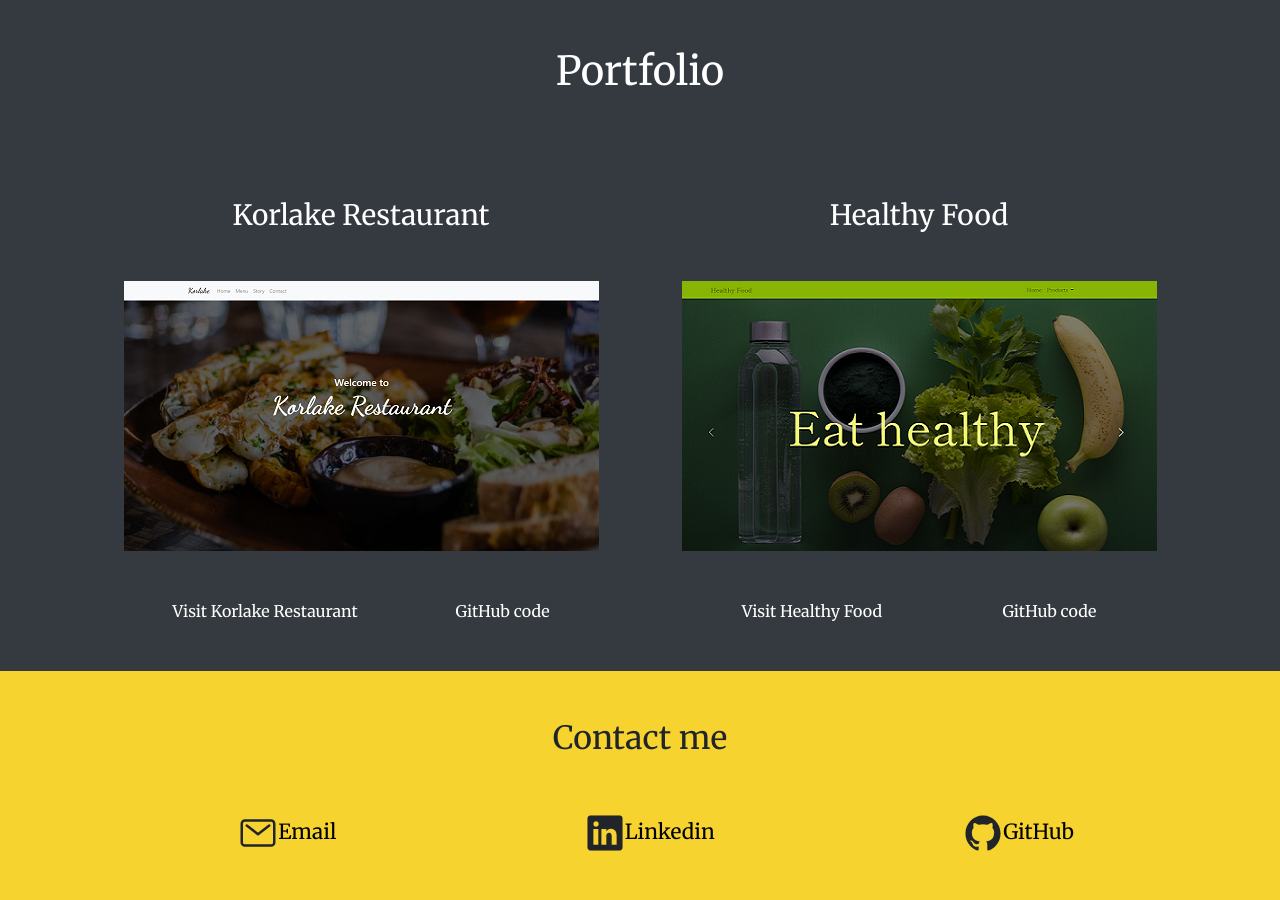
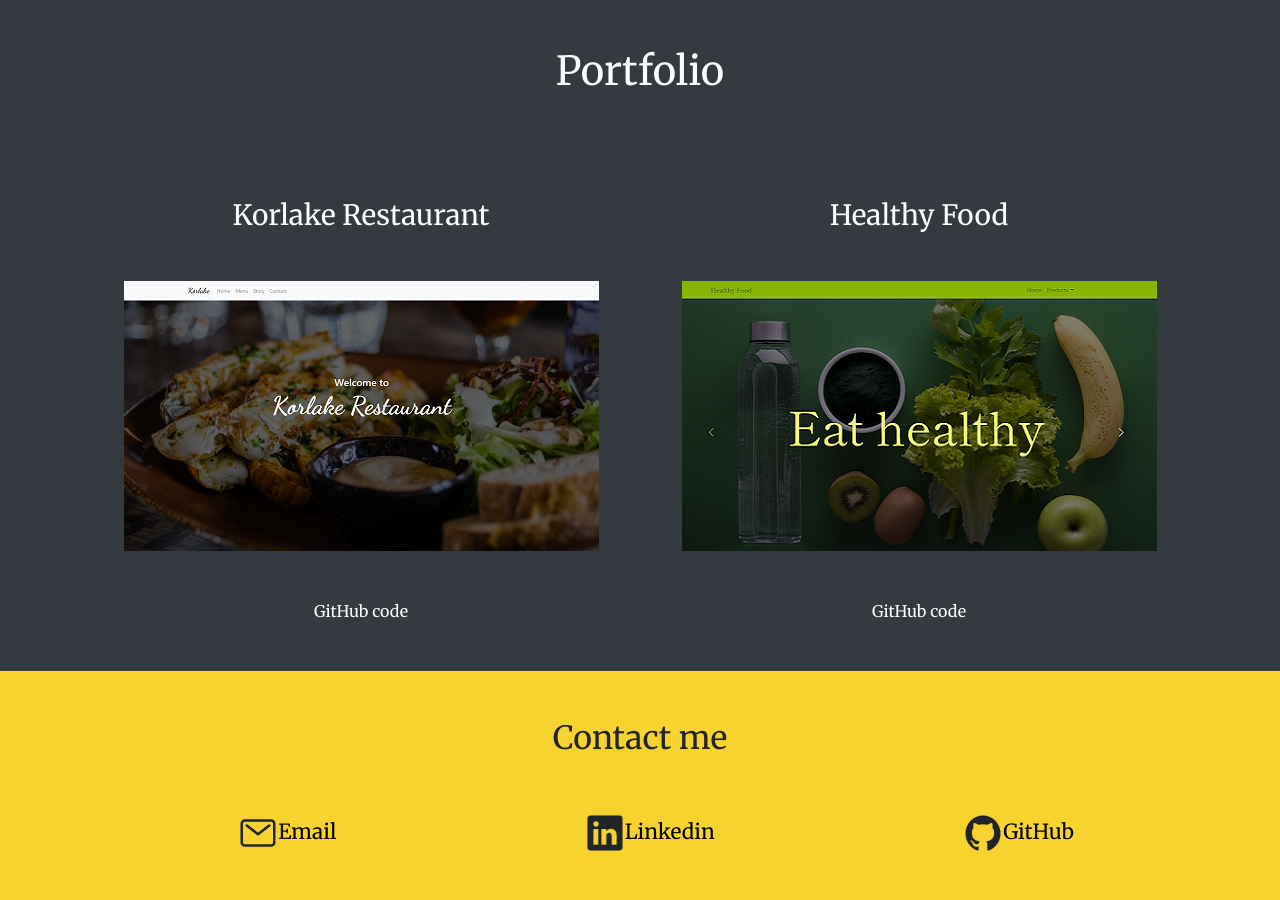
Before and after one commit to Ionut-Cora/IonutCora-Portfolio, a PHP site: page / in a window 1280 px wide. Shown: the part 1686-2586 px from the top of the page. Run offline with PHP 8.4, Linux system fonts and the light colour scheme; some libraries are stand-ins or nearby versions.

Commit message:
small things change

```diff
--- a/css/style.css
+++ b/css/style.css
@@ -200,7 +200,10 @@ header span {
     text-decoration: none;
     font-size: 1.3rem;
     color: #000;
+}
 
+.contact a:hover {
+    color: #343A40;
 }
 
 .contact h2 {
--- a/index.html
+++ b/index.html
@@ -3,8 +3,8 @@
     <head>
         <meta charset="utf-8">
         <meta http-equiv="X-UA-Compatible" content="IE=edge">
-        <title></title>
-        <meta name="description" content="">
+        <title>Ionut Cora Portfolio</title>
+        <meta name="Ionut Cora Portfolio" content="Ionut Cora Portfolio">
         <meta name="viewport" content="width=device-width, initial-scale=1">
         <link rel="stylesheet" href="css/style.css">
         <link href="https://cdn.jsdelivr.net/npm/bootstrap@5.0.0-beta1/dist/css/bootstrap.min.css" rel="stylesheet" integrity="sha384-giJF6kkoqNQ00vy+HMDP7azOuL0xtbfIcaT9wjKHr8RbDVddVHyTfAAsrekwKmP1" crossorigin="anonymous">
@@ -98,20 +98,20 @@
                     <div class="w-lg-50">
                         <div>
                             <h3 class="text-center m-5" id="korlake-project">Korlake Restaurant</h3>
-                            <a href=""><img class="project-images d-block m-auto mb-5 img-fluid" src="./css/images/korlake.png" alt="korlake"></a>
+                            <a href="https://github.com/Ionut-Cora/korlake-restaurant"><img class="project-images d-block m-auto mb-5 img-fluid" src="./css/images/korlake.png" alt="korlake-restaurant"></a>
                             <div class="d-flex justify-content-around">
-                                <a class="portfolio-button" id="korlake-site" href="">Visit Korlake Restaurant</a>
-                                <a class="portfolio-button" id="korlake-github" href="">GitHub code</a>
+                                <!-- <a class="portfolio-button" id="korlake-site" href="">Visit Korlake Restaurant</a> -->
+                                <a class="portfolio-button" id="korlake-github" href="https://github.com/Ionut-Cora/korlake-restaurant">GitHub code</a>
                             </div>
                         </div>
                     </div>
                     <div class="w-lg-50">
                         <div>
                             <h3 class="text-center m-5" id="healthy-project">Healthy Food</h3>
-                            <a href=""><img class="project-images d-block m-auto mb-5 img-fluid" src="./css/images/healthy.png" alt="healthy"></a>
+                            <a href="https://github.com/Ionut-Cora/healthy-food"><img class="project-images d-block m-auto mb-5 img-fluid" src="./css/images/healthy.png" alt="healthy-food"></a>
                             <div class="d-flex justify-content-around">
-                                <a class="portfolio-button" id="healthy-site" href="">Visit Healthy Food</a>
-                                <a class="portfolio-button" id="healthy-github" href="">GitHub code</a>
+                                <!-- <a class="portfolio-button" id="healthy-site" href="">Visit Healthy Food</a> -->
+                                <a class="portfolio-button" id="healthy-github" href="https://github.com/Ionut-Cora/healthy-food">GitHub code</a>
                             </div>
                         </div>
                     </div>
--- a/js/script.js
+++ b/js/script.js
@@ -27,15 +27,12 @@ window.addEventListener('scroll', function() {
 // about me description fadeIn
 
 const description = document.querySelector('.my-description');
-// const skills = document.querySelector('.my-skills');
 
 window.addEventListener('scroll', function() {
     if (document.body.scrollTop > 250 || document.documentElement.scrollTop > 250) {
         description.classList.add('fadeInAnimationFromRightAbout');
-        // skills.classList.add('fadeInAnimationFromLeft');
     } else {
         description.classList.remove('fadeInAnimationFromRightAbout');
-        // skills.classList.remove('fadeInAnimationFromLeft');
     }
 });
 
@@ -72,10 +69,8 @@ const descriptionEnd = document.querySelector('#description-end');
 const portfolioBackground = document.querySelector('#portfolio');
 const portfolioTitle = document.querySelector('#portfolio-title');
 const korlakeProject = document.querySelector('#korlake-project');
-const korlakeSite = document.querySelector('#korlake-site');
 const korlakeGithub = document.querySelector('#korlake-github');
 const healthyProject = document.querySelector('#healthy-project');
-const healthySite = document.querySelector('#healthy-site');
 const healthyGithub = document.querySelector('#healthy-github');
 // footer
 const footer = document.querySelector('footer');
@@ -144,10 +139,8 @@ lightButton.addEventListener('click', () => {
     portfolioBackground.style.backgroundColor = '#F8F9FA';
     portfolioTitle.style.color = '#000';
     korlakeProject.style.color = '#000';
-    korlakeSite.style.color = '#000';
     korlakeGithub.style.color = '#000';
     healthyProject.style.color = '#000';
-    healthySite.style.color = '#000';
     healthyGithub.style.color = '#000';
 
     header.style.backgroundImage = 'linear-gradient(rgba(0, 0, 0, 0.3), rgba(0, 0, 0, 0.3)), url(./css/images/header.jpg)';
@@ -178,10 +171,8 @@ darkButton.addEventListener('click', () => {
     portfolioBackground.style.backgroundColor = '#343A40';
     portfolioTitle.style.color = '#fff';
     korlakeProject.style.color = '#fff';
-    korlakeSite.style.color = '#fff';
     korlakeGithub.style.color = '#fff';
     healthyProject.style.color = '#fff';
-    healthySite.style.color = '#fff';
     healthyGithub.style.color = '#fff';
 
     header.style.backgroundImage = 'linear-gradient(rgba(0, 0, 0, 0.5), rgba(0, 0, 0, 0.5)), url(./css/images/header.jpg)';
```
